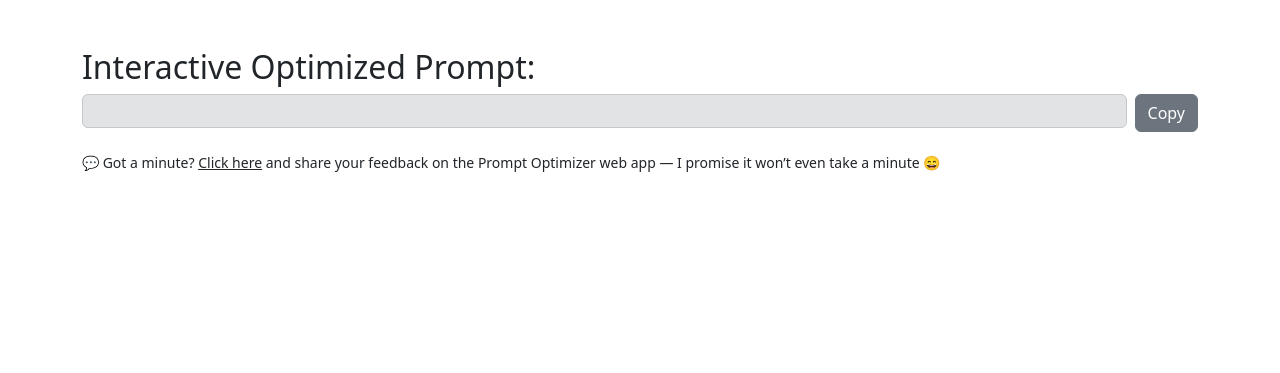
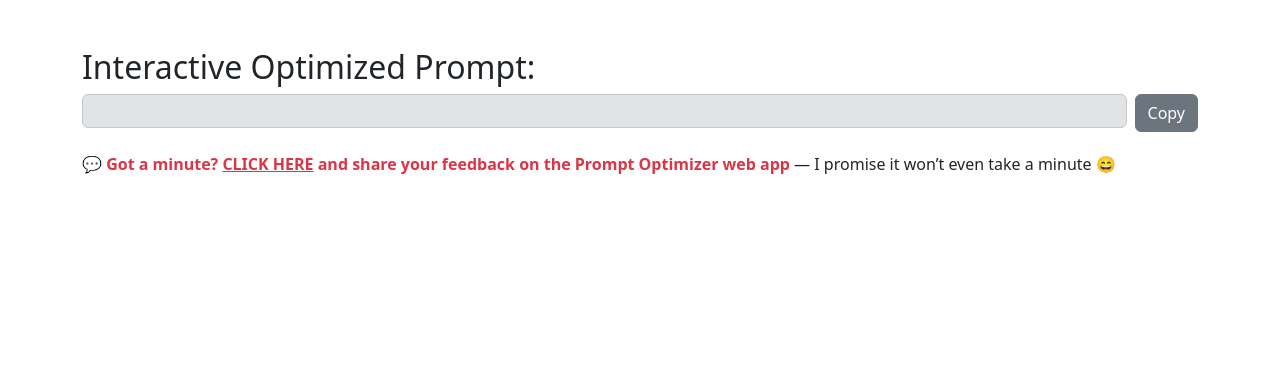
Before and after one commit to augustosouza8/prompt-optimizer-web-app, a Flask app: template app/templates/interactive_result.html in a window 1280 px wide. Shown: the part 56-429 px from the top of the page. Run offline with Flask 3, Linux system fonts and the light colour scheme; the template is opened without the code that fills it, so the values that code supplies are empty.

Commit message:
Just editing colour and font

```diff
--- a/app/templates/interactive_result.html
+++ b/app/templates/interactive_result.html
@@ -19,16 +19,17 @@
     >Copy</button>
   </div>
 
-  <p class="mt-2 mb-0 small">
+  <p class="mt-2 mb-0">
   <a
     href="https://forms.office.com/e/vM7W04GBxg"
     class="link-dark text-decoration-none"
     target="_blank"
     rel="noopener"
   >
-    💬 Got a minute? <u>Click here</u> and share your feedback on the Prompt Optimizer web app — I promise it won’t even take a minute 😄
+    <span style="color:#dc3545; font-weight:700;">💬 Got a minute? <u>CLICK HERE</u> and share your feedback on the Prompt Optimizer web app</span> — I promise it won’t even take a minute 😄
   </a>
   </p>
+
 
 
 </div>
--- a/app/templates/quick.html
+++ b/app/templates/quick.html
@@ -72,14 +72,15 @@
         >Copy</button>
       </div>
 
-  <p class="mt-2 mb-0 small">
+
+  <p class="mt-2 mb-0">
   <a
     href="https://forms.office.com/e/vM7W04GBxg"
     class="link-dark text-decoration-none"
     target="_blank"
     rel="noopener"
   >
-    💬 Got a minute? <u>Click here</u> and share your feedback on the Prompt Optimizer web app — I promise it won’t even take a minute 😄
+    <span style="color:#dc3545; font-weight:700;">💬 Got a minute? <u>CLICK HERE</u> and share your feedback on the Prompt Optimizer web app</span> — I promise it won’t even take a minute 😄
   </a>
   </p>
 
```
